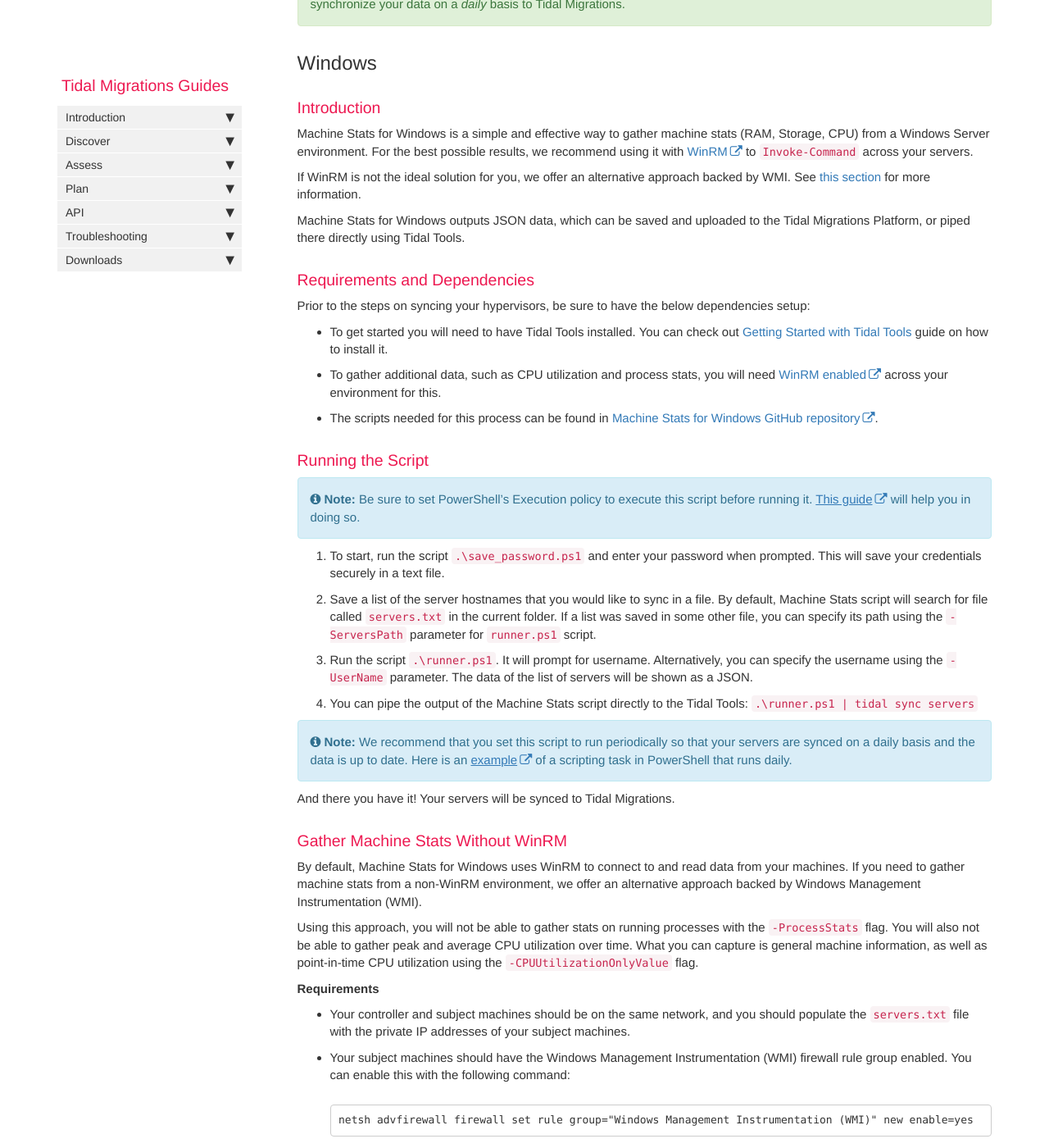
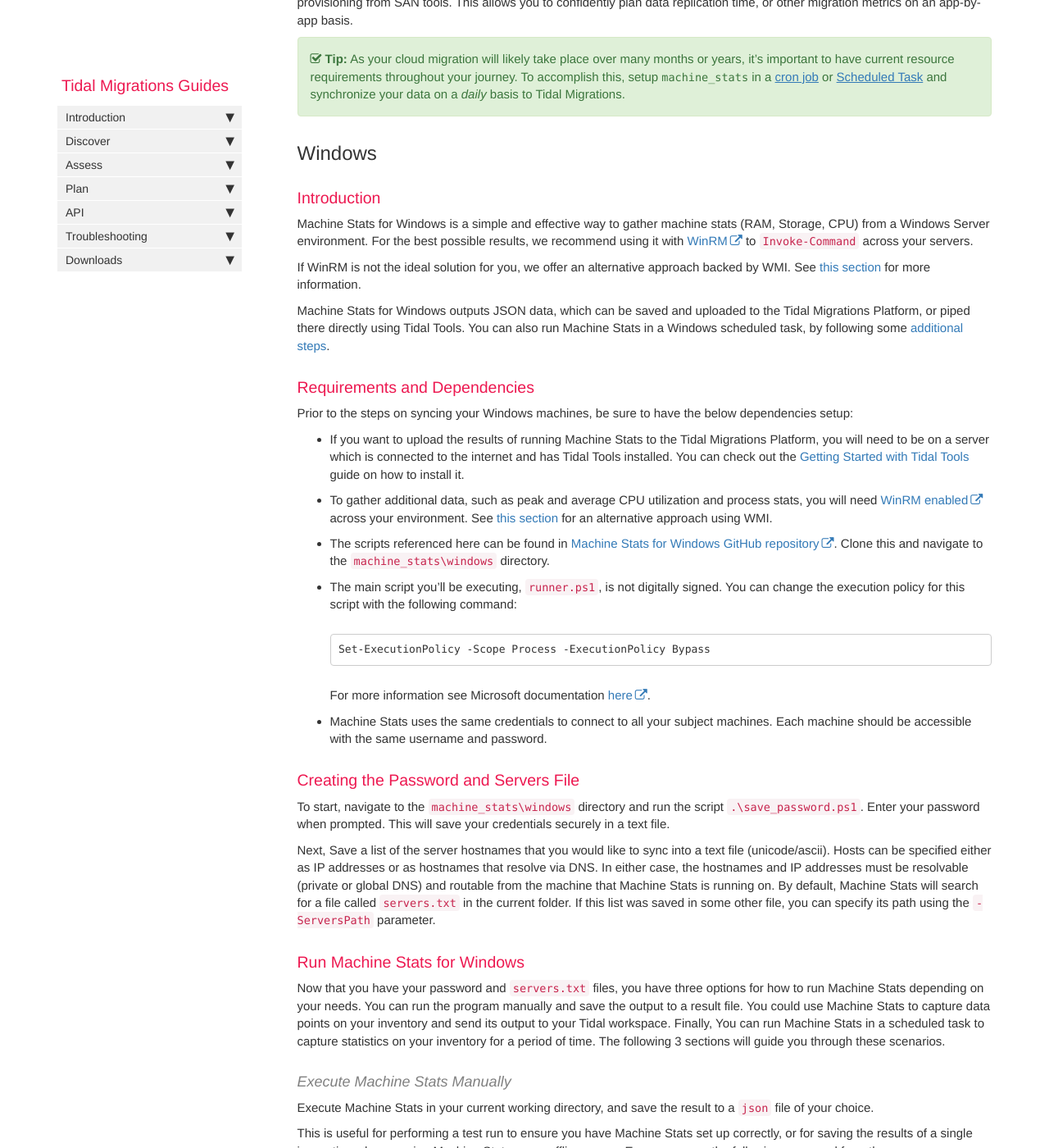
Before and after one commit to tidalmigrations/tidalmigrations.github.io, a Jekyll site: the page built from pages/tidal tools/machine_stats.md, in a window 1280 px wide and 1400 px high, scrolled down 1076 px. Shown: the whole window at 82% size. Built offline with Jekyll 4.4.1, drawn with Linux system fonts in a browser that asks for light colours; nearby versions of some CDN libraries; comment, search, counter and statistics services are not loaded; some of the changed text lies outside the part shown.

Commit message:
Re-wrote the section on how to run MS4W

````diff
--- a/pages/tidal tools/machine_stats.md
+++ b/pages/tidal tools/machine_stats.md
@@ -24,67 +24,114 @@ plan data replication time, or other migration metrics on an app-by-app basis.
 
 {% include tip.html content="As your cloud migration will likely take place
 over many months or years, it's important to have current resource requirements
-throughout your journey. To accomplish this, setup `machine_stats` in a cron
-job or Scheduled Task and synchronize your data on a _daily_ basis to Tidal
+throughout your journey. To accomplish this, setup `machine_stats` in a [cron job](#run-machine-stats-on-a-cron-job)
+or [Scheduled Task](#run-machine-stats-in-a-scheduled-task) and synchronize your data on a _daily_ basis to Tidal
 Migrations." %}
 
 ## Windows
 
 ### Introduction
 
-Machine Stats for Windows is a simple and effective way to gather machine stats (RAM, Storage, CPU) from a Windows Server environment.
-For the best possible results, we recommend using it with [WinRM](https://docs.microsoft.com/en-us/windows/win32/winrm/installation-and-configuration-for-windows-remote-management)
+Machine Stats for Windows is a simple and effective way to gather machine stats (RAM, Storage, CPU) from a Windows Server environment. For the best possible results, we recommend using it with [WinRM](https://docs.microsoft.com/en-us/windows/win32/winrm/installation-and-configuration-for-windows-remote-management)
 to `Invoke-Command` across your servers.
 
 If WinRM is not the ideal solution for you, we offer an alternative approach backed by WMI. See [this section](#gather-machine-stats-without-winrm) for more information.
 
-Machine Stats for Windows outputs JSON data, which can be saved and uploaded to the Tidal Migrations Platform, or piped there directly using Tidal Tools.
+Machine Stats for Windows outputs JSON data, which can be saved and uploaded to the Tidal Migrations Platform, or piped there directly using Tidal Tools. You can also run Machine Stats in a Windows scheduled task, by following some [additional steps](#run-machine-stats-in-a-scheduled-task).
 
 ### Requirements and Dependencies
 
-Prior to the steps on syncing your hypervisors, be sure to have the below
+Prior to the steps on syncing your Windows machines, be sure to have the below
 dependencies setup:
 
-- To get started you will need to have Tidal Tools installed. You can check out
-  [Getting Started with Tidal Tools](tidal-tools.html) guide on how to install
-  it.
-- To gather additional data, such as CPU utilization and process stats, you
-  will need [WinRM
-enabled](https://support.auvik.com/hc/en-us/articles/204424994-How-to-enable-WinRM-with-domain-controller-Group-Policy-for-WMI-monitoring)
-  across your environment for this.
-- The scripts needed for this process can be found in [Machine Stats for
+- If you want to upload the results of running Machine Stats to the Tidal Migrations Platform, you will need to be on a server which is connected to the internet and has Tidal Tools installed. You can check out the [Getting Started with Tidal Tools](tidal-tools.html) guide on how to install it.
+- To gather additional data, such as peak and average CPU utilization and process stats, you
+  will need [WinRM enabled](https://support.auvik.com/hc/en-us/articles/204424994-How-to-enable-WinRM-with-domain-controller-Group-Policy-for-WMI-monitoring)
+  across your environment. See [this section](#gather-machine-stats-without-winrm) for an alternative approach using WMI.
+- The scripts referenced here can be found in [Machine Stats for
   Windows GitHub
-repository](https://github.com/tidalmigrations/machine_stats/tree/master/windows).
+repository](https://github.com/tidalmigrations/machine_stats/tree/master/windows). Clone this and navigate to the `machine_stats\windows` directory.
+- The main script you'll be executing, `runner.ps1`, is not digitally signed. You can change the execution policy for this script with the following command:
+  ```
+  Set-ExecutionPolicy -Scope Process -ExecutionPolicy Bypass
+  ```
+For more information see Microsoft documentation [here](https://docs.microsoft.com/en-us/powershell/module/microsoft.powershell.security/set-executionpolicy?view=powershell-7.2).
+- Machine Stats uses the same credentials to connect to all your subject machines. Each machine should be accessible with the same username and password.
 
-### Running the Script
+### Creating the Password and Servers File
 
-{% include note.html content="Be sure to set PowerShell's Execution policy to
-execute this script before running it. [This
-guide](https://docs.microsoft.com/en-us/powershell/module/microsoft.powershell.security/set-executionpolicy?view=powershell-7.2)
-will help you in doing so." %}
+To start, navigate to the `machine_stats\windows` directory and run the script `.\save_password.ps1`. Enter your password when prompted. This will save your credentials securely in a text file.
 
-1. To start, run the script `.\save_password.ps1` and enter your password when
-   prompted. This will save your credentials securely in a text file.
+Next, Save a list of the server hostnames that you would like to sync into a text file (unicode/ascii). Hosts can be specified either as IP addresses or as hostnames that resolve via DNS. In either case, the hostnames and IP addresses must be resolvable (private or global DNS) and routable from the machine that Machine Stats is running on. By default, Machine Stats will search for a file called `servers.txt` in the current folder. If this list was saved in some other file, you can specify its path using the `-ServersPath` parameter.
 
-2. Save a list of the server hostnames that you would like to sync in a file.
-   By default, Machine Stats script will search for file called `servers.txt`
-   in the current folder. If a list was saved in some other file, you can specify
-   its path using the `-ServersPath` parameter for `runner.ps1` script.
+### Run Machine Stats for Windows
 
-3. Run the script `.\runner.ps1`. It will prompt for username. Alternatively,
-   you can specify the username using the `-UserName` parameter. The data of
-   the list of servers will be shown as a JSON.
+Now that you have your password and `servers.txt` files, you have three options for how to run Machine Stats depending on your needs. You can run the program manually and save the output to a result file. You could use Machine Stats to capture data points on your inventory and send its output to your Tidal workspace. Finally, You can run Machine Stats in a scheduled task to capture statistics on your inventory for a period of time. The following 3 sections will guide you through these scenarios.
 
-4. You can pipe the output of the Machine Stats script directly to the Tidal
-   Tools: `.\runner.ps1 | tidal sync servers`
+#### Execute Machine Stats Manually
 
-{% include note.html content="We recommend that you set this script to run
-periodically so that your servers are synced on a daily basis and the
-data is up to date. Here is an [example](
-https://docs.microsoft.com/en-us/windows/desktop/taskschd/daily-trigger-example--scripting-)
-of a scripting task in PowerShell that runs daily."%}
+Execute Machine Stats in your current working directory, and save the result to a `json` file of your choice.
 
-And there you have it! Your servers will be synced to Tidal Migrations.
+This is useful for performing a test run to ensure you have Machine Stats set up correctly, or for saving the results of a single invocation when running Machine Stats on an offline server. Ensure you run the following command from the `machine_stats\windows` directory.
+
+    ./runner.ps1 | Out-File <path-to-result-file>
+
+Running this will prompt you for a username. Alternatively, you can provide this with the `-UserName` parameter.
+
+    ./runner.ps1 -UserName <username> | Out-File <path-to-result-file>
+
+#### Pipe Machine Stats Output to Tidal Migrations Platform
+
+On a machine with Tidal Tools installed and which is connected to the internet, you can execute Machine Stats and pipe its output to Tidal Tools with the following command.
+
+    ./runner.ps1 | tidal sync severs
+
+As above, you can provide the username with the `-UserName` parameter.
+
+This approach is useful when you want to take a snapshot of your infrastructure and upload it directly to the Tidal Migrations Platform in one command. Since we're uploading the result immediately, this approach will only work on a server which has `tidal tools` installed and which is connected to the internet.
+
+#### Run Machine Stats in a Scheduled Task
+
+To run Machine Stats in a Windows scheduled task, we must first create the script which the scheduled task will execute. If you want to save the results as json files to the current directory, with a timestamp in the filename, you can use something like this (remember to replace `<path>` with the correct path):
+
+`run_default.ps1`:
+```
+$timestamp = Get-Date -Format "HH-mm-ss"
+
+<path>\runner.ps1 `
+-UserName <username> `
+-ServersPath "<path>\servers.txt" `
+-ServerStatsPath "<path>\server_stats.ps1" `
+-SecurePwdFilePath "<path>\SecuredText.txt" `
+| Out-File "<path>\result_${timestamp}"
+
+```
+
+For piping the results straight to your Tidal workspace with Tidal Tools, you can use something like this:
+
+`run_tidal_tools.ps1`:
+```
+<path>\runner.ps1 `
+-UserName <username> `
+-ServersPath <path-to-servers.txt> `
+-ServerStatsPath "<path>\server_stats.ps1" `
+-SecurePwdFilePath "<path>\SecuredText.txt" `
+| tidal sync servers
+```
+
+If you plan on using this approach, remember to log into `tidal tools` with `tidal login`.
+
+We recommend you run your script from the `machine_stats\windows` directory to ensure everything is working correctly. If this works, navigate to a different directory and run the script again, to ensure you have the paths set correctly. If this works, you should be ready to invoke the script using a scheduled task.
+
+__Creating the Task__
+
+1. Download the scheduled task XML file here. With a few tweaks, we can use this to quickly create our own scheduled task.
+2. Open `Task Scheduler` and select `import task`. Follow the prompts to import the XML file we just downloaded.
+3. Select `Change User or Groups`. Under `Enter the object name to select`, enter the name of the user you’d like to run the script as (for example, `Administrator`).
+4. Navigate to the `Triggers` tab and edit the trigger. Change the start datetime to whenever you’d like the task to start.
+5. Navigate to the `Actions` tab and, if necessary, edit the script name (default is `run_default`).
+6. Hit OK, you’ll be prompted to enter the password for the user you selected in step 3.
+7. That’s it, your script should be executed at the time you chose in step 4, and will repeat every 5 minutes for 24 hours. You can edit this in the ‘Triggers’ section if you'd like to customize it further.
 
 ### Gather Machine Stats Without WinRM
 
@@ -111,21 +158,21 @@ Note that this does not collect CPU utilization by default. To include point-in-
 <path-to-machine-stats>/windows/runner.ps1 -NoWinRM -CPUUtilizationOnlyValue -CPUUtilizationTimeout 1
 ```
 
-As with the default behavior, this approach can be used with Tidal Tools, both in a single invocation or running in a scheduled task to gather information over time. You can upload the result file to Tidal Tools, or pipe the result directly, as covered in [this section](#running-the-script).
+As with the default behavior, this approach can be used with Tidal Tools, both in a single invocation or running in a scheduled task to gather information over time. You can upload the result file to Tidal Tools, or pipe the result directly, as covered in [this section](#run-machine-stats-for-windows).
 
 ### How Many Subjects Can I Scan At Once?
 
-The short answer is that this depends on how you plan to run Machine Stats. If you plan to gather data over time by running Machine Stats on a scheduled job, then particular care needs to be taken choosing the number of subject machines a single controller machine can scan.
+The short answer is that this depends on how you plan to run Machine Stats. If you plan to gather data over time by running Machine Stats on a scheduled task, then particular care needs to be taken choosing the number of subject machines a single controller machine can scan.
 
-This is because under our testing conditions, we have found that the main limiting factor on the number of subjects that Machine Stats for Windows can scan at once is the period of time between scheduled job invocations.
+This is because under our testing conditions, we have found that the main limiting factor on the number of subjects that Machine Stats for Windows can scan at once is the period of time between scheduled task invocations.
 
-In other words, if you want to invoke your scheduled job every 5 minutes, you need to ensure that the program can complete its scan of your desired number of subject machines within this 5 minutes. If the scan is still running when the next invocation occurs, that scan will fail.
+In other words, if you want to invoke your scheduled task every 5 minutes, you need to ensure that the program can complete its scan of your desired number of subject machines within this 5 minutes. If the scan is still running when the next invocation occurs, that scan will fail.
 
 Testing on virtual machines in AWS, we found that a t3.micro instance (full stats below) can scan roughly 250 subject instances safely in 5 minutes. If you’d like to invoke Machine Stats more frequently, for example in 3 minute intervals, you may need to target fewer subjects per controller machine.
 
 If on the other hand you are gathering general information on your servers and need to invoke Machine Stats for Windows only once, we found that an AWS t3.micro instance can scan 800 subject instances in around 15 minutes.
 
-This is intended as a general guide, and your mileage may vary. If you want to run Machine Stats on a scheduled job, we encourage you to perform preliminary tests to determine the number of subject machines your controller machine can safely handle within your invocation period.
+This is intended as a general guide, and your mileage may vary. If you want to run Machine Stats on a scheduled task, we encourage you to perform preliminary tests to determine the number of subject machines your controller machine can safely handle within your invocation period.
 
 __AWS t3.micro__
 - vCPUs: 2
@@ -146,7 +193,7 @@ gather facts in a cross-platform way.
 Prior to the steps on syncing your Unix/Linux machines, be sure to have the below
 dependencies setup:
 
-- If you want to upload the results of running Machine Stats to the Tidal Migrations Platform, you will need to be on a server which is connected to the internet and has Tidal Tools installed. You can check out
+- If you want to upload the results of running Machine Stats to the Tidal Migrations Platform, you will need to be on a server which is connected to the internet and has Tidal Tools installed. You can check out the
   [Getting Started with Tidal Tools](tidal-tools.html) guide on how to install
   it.
 - You need to install **Python 3.6+** on your local workstation (control node)
````
